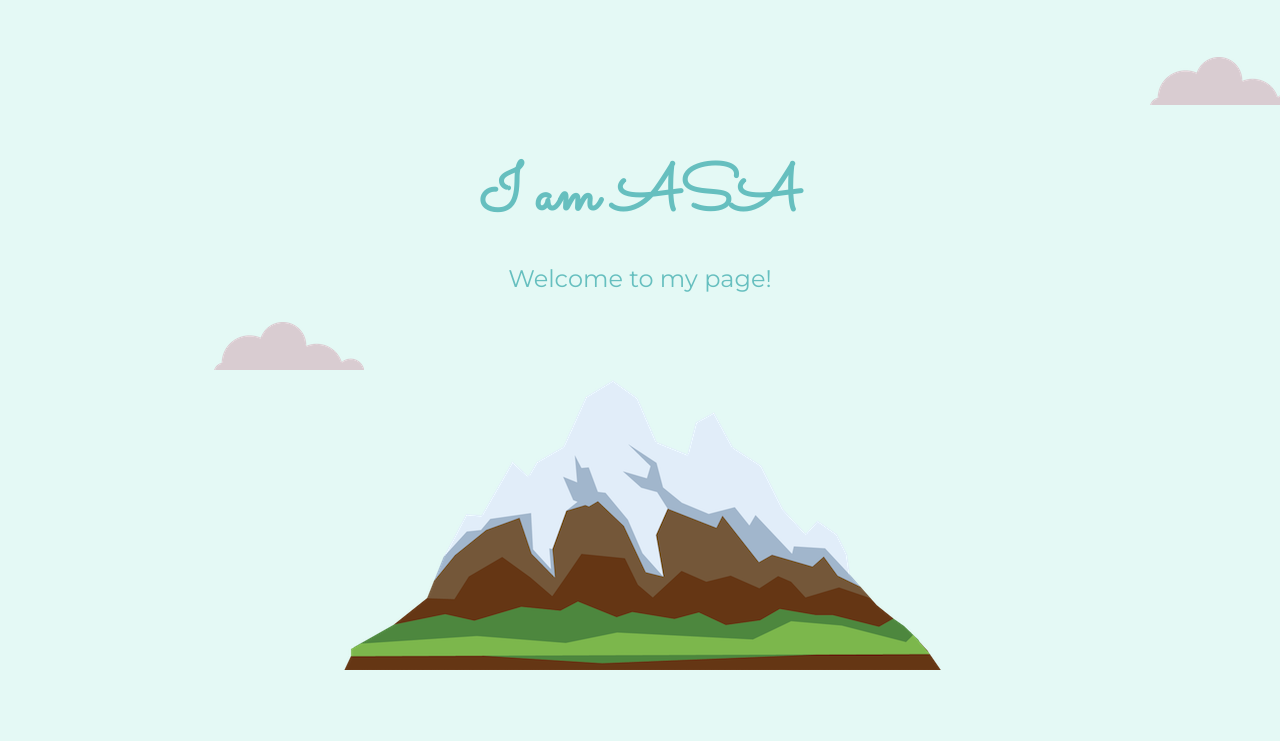
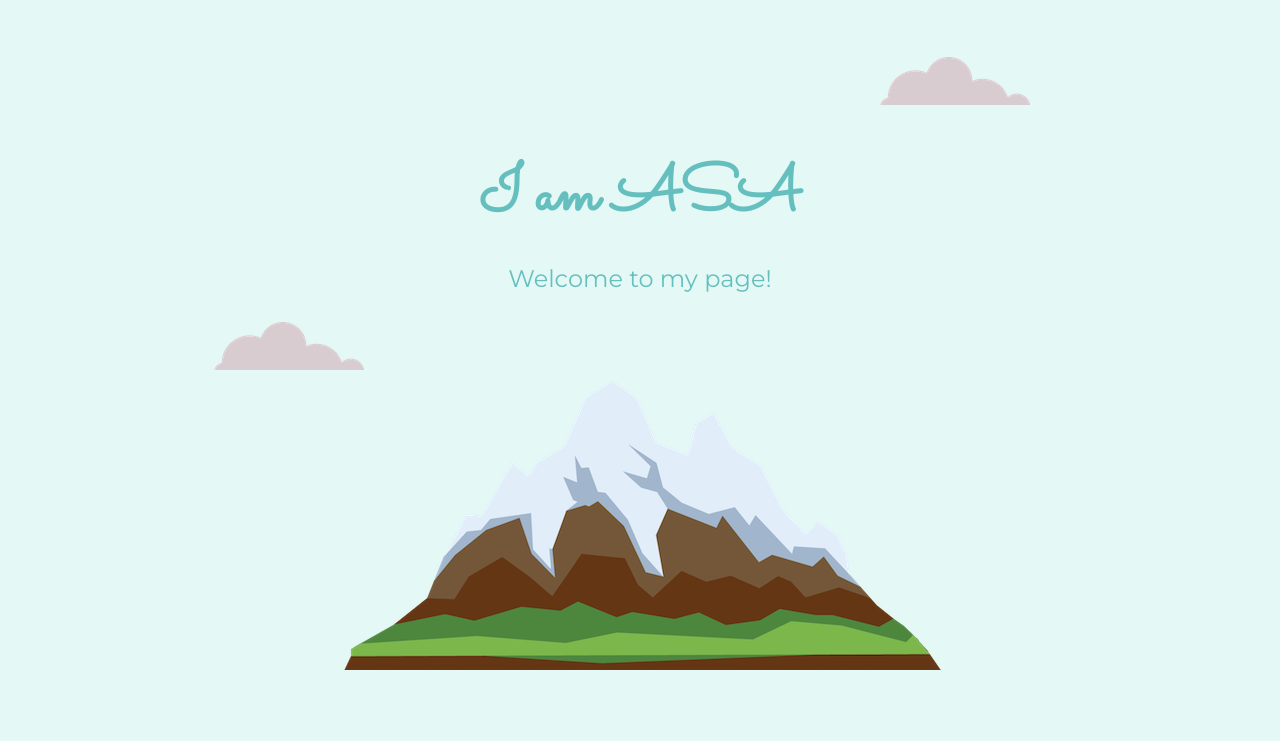
Before and after one commit to i-am-asa/first, a plain HTML site: page index.html in a window 1280 px wide. Shown: the top 741 px of the page. Drawn offline with Linux system fonts and the light colour scheme.

Commit message:
Update styles.css

```diff
--- a/styles.css
+++ b/styles.css
@@ -55,7 +55,7 @@ hr{
 
 .top-cloud {
     position: absolute;
-    left: 1150px;
+    right: 250px;
     top: 2.5%;
 }
 .bottom-cloud{
```
